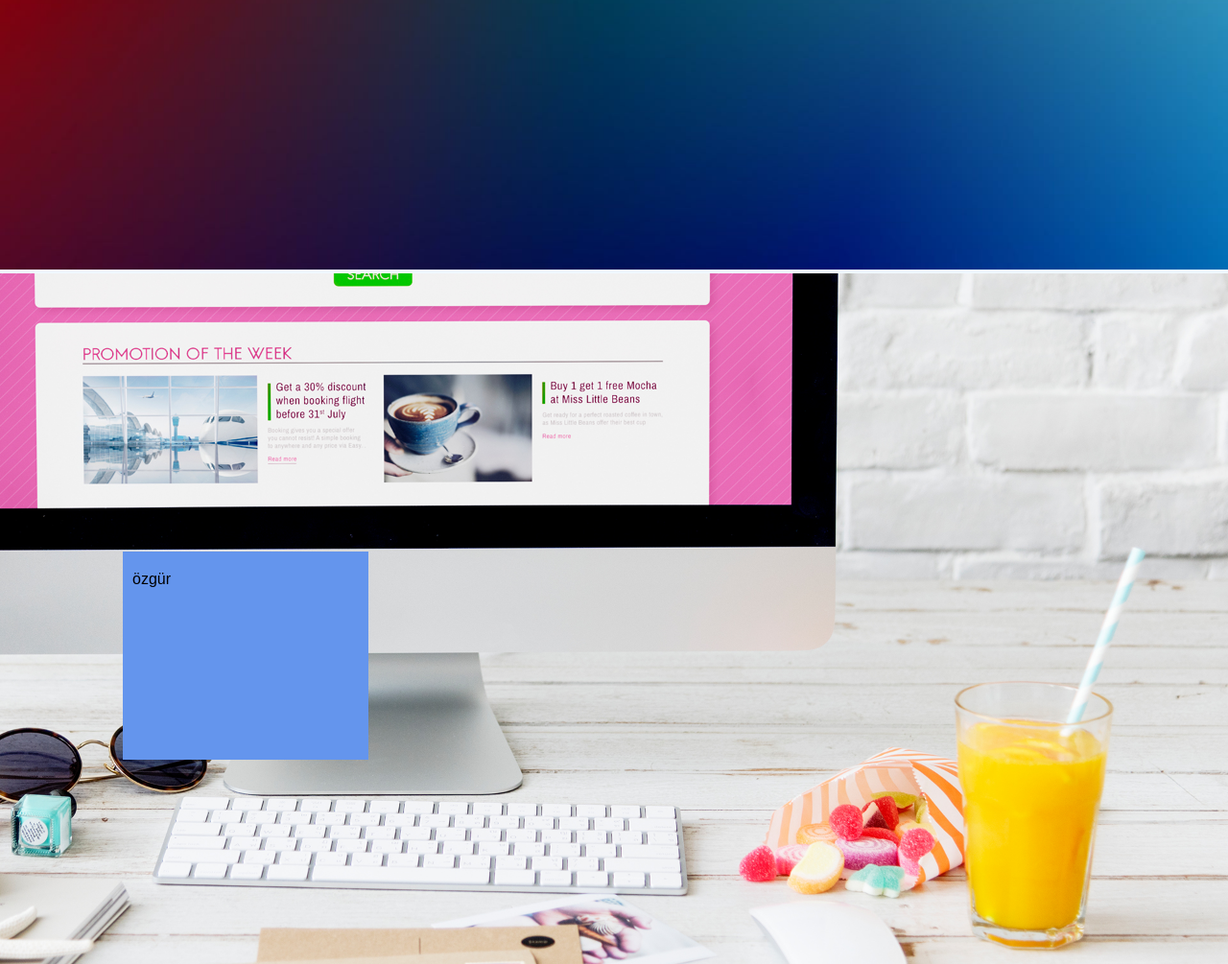
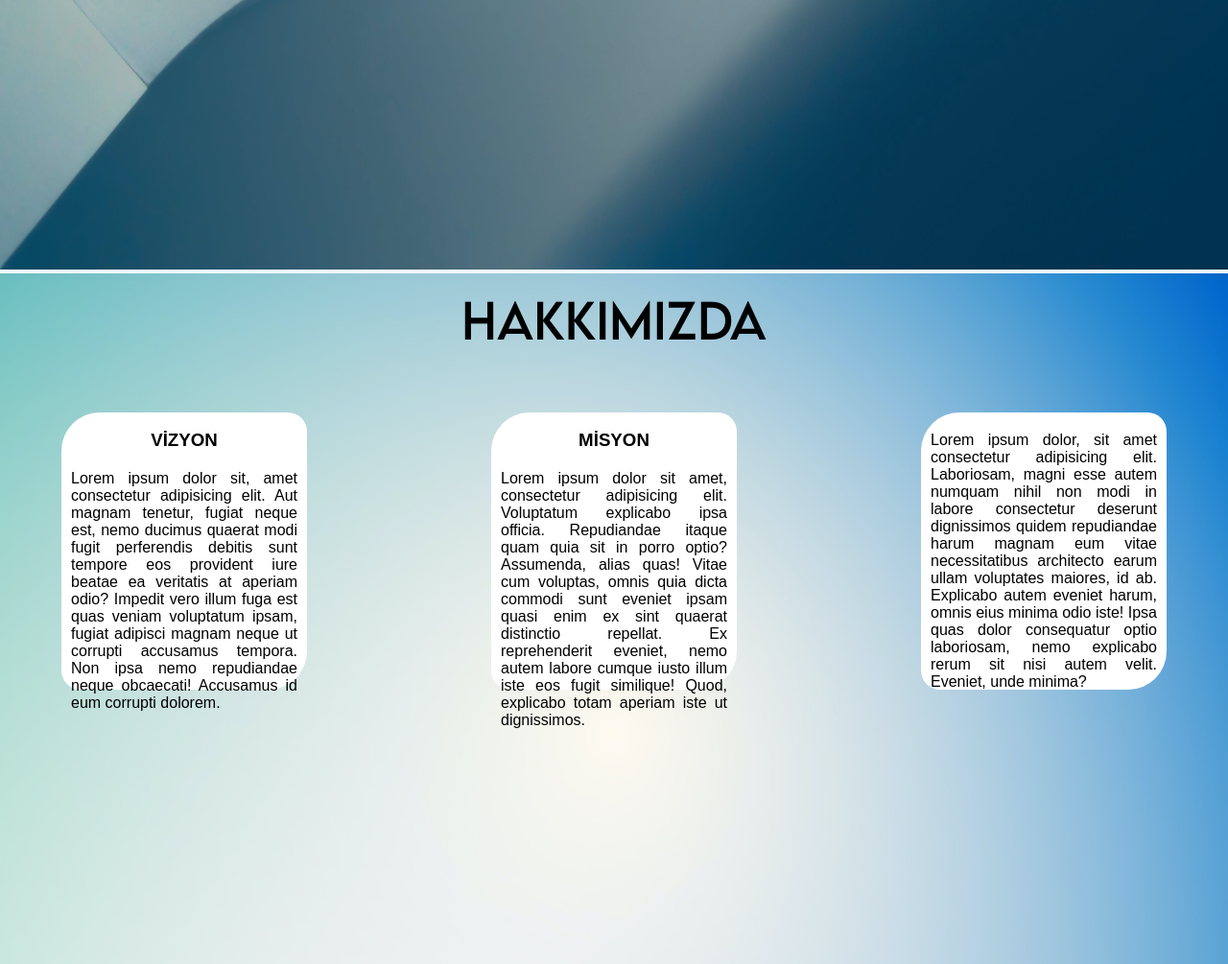
Before and after one commit to muhammedmnx/bsk, a plain HTML site: page index.html in a window 1280 px wide. Shown: the part 779-1784 px from the top of the page at 96% size. Drawn offline with Linux system fonts and the light colour scheme.

Commit message:
about section completed

```diff
--- a/index.html
+++ b/index.html
@@ -5,13 +5,15 @@
     <meta charset="UTF-8">
     <meta name="viewport" content="width=device-width, initial-scale=1.0">
     <title>BSK</title>
+    <link rel="icon" type="image/jpg" sizes="32x32" href="images/logo.jpg">
+    <link rel="icon" type="image/jpg" sizes="16x16" href="images/logo.jpg">
     <link rel="stylesheet" href="style.css">
     <link rel="stylesheet" href="https://cdnjs.cloudflare.com/ajax/libs/font-awesome/6.5.1/css/all.min.css">
 </head>
 
 <body>
     <div class="header">
-        <div class="logo">BSK<img src="" alt=""></div>
+        <div class="logo"><img src="images/logo.jpg" alt="logo" width="95"></div>
         <input type="checkbox" id="chk">
         <label for="chk" class="show-menu-btn">
             <i class="fas fa-bars"></i>
@@ -30,23 +32,45 @@
     </div>
 
     <div class="content" id="home">
-        <div class="img-txt">Hoş Geldiniz</div>
-        <img src="images/bg.jpg" alt="con1" height="960">
+        <div class="img-txt img-txt-home">Hoş Geldiniz</div>
+        <img src="images/con2.jpg" alt="con1" height="960">
     </div>
 
     <div class="content" id="about">
-        <img src="images/content2.jpg" alt="con2">
+        <div class="img-txt-about">Hakkımızda</div>
+        <img src="images/se2.jpg" alt="con2" height="960">
 
         <div class="box">
-            <p>özgür</p>
-        </div>
-        <!-- bu kutuların nasıl aynı anda koyulacağını araştır. -->
-        <div class="box">
-            <p>özgür</p>
+            <br>
+            <center>
+                <h3>VİZYON</h3>
+            </center>
+            <p>Lorem ipsum dolor sit, amet consectetur adipisicing elit. Aut magnam tenetur, fugiat neque est, nemo
+                ducimus quaerat modi fugit perferendis debitis sunt tempore eos provident iure beatae ea veritatis at
+                aperiam odio? Impedit vero illum fuga est quas veniam voluptatum ipsam, fugiat adipisci magnam neque ut
+                corrupti accusamus tempora. Non ipsa nemo repudiandae neque obcaecati! Accusamus id eum corrupti
+                dolorem.</p>
         </div>
 
-        <div class="box">
-            <p>özgür</p>
+        <!-- bu kutuların nasıl aynı anda koyulacağını araştır. -->
+        <div class="box box-box-2">
+            <br>
+            <center>
+                <h3>MİSYON</h3>
+            </center>
+            <p>Lorem ipsum dolor sit amet, consectetur adipisicing elit. Voluptatum explicabo ipsa officia. Repudiandae
+                itaque quam quia sit in porro optio? Assumenda, alias quas! Vitae cum voluptas, omnis quia dicta commodi
+                sunt eveniet ipsam quasi enim ex sint quaerat distinctio repellat. Ex reprehenderit eveniet, nemo autem
+                labore cumque iusto illum iste eos fugit similique! Quod, explicabo totam aperiam iste ut dignissimos.
+            </p>
+        </div>
+
+        <div class="box box-box-3">
+            <p>Lorem ipsum dolor, sit amet consectetur adipisicing elit. Laboriosam, magni esse autem numquam nihil non
+                modi in labore consectetur deserunt dignissimos quidem repudiandae harum magnam eum vitae necessitatibus
+                architecto earum ullam voluptates maiores, id ab. Explicabo autem eveniet harum, omnis eius minima odio
+                iste! Ipsa quas dolor consequatur optio laboriosam, nemo explicabo rerum sit nisi autem velit. Eveniet,
+                unde minima?</p>
         </div>
 
     </div>
--- a/style.css
+++ b/style.css
@@ -27,7 +27,6 @@ body {
 }
 
 .logo {
-    line-height: 100px;
     float: left;
     cursor: pointer;
 }
@@ -94,16 +93,45 @@ body {
     left: 50%;
     transform: translate(-50%, -50%);
     font-size: 100px;
-    font-weight: bold;
-    font-family: lemonmilk-light;
+    font-family: lemonmilk;
     text-align: justify;
+}
+
+.img-txt-about {
+    position: absolute;
+    top: 5%;
+    left: 50%;
+    transform: translate(-50%, -50%);
+    font-size: 50px;
+    font-family: lemonmilk;
 }
 
 .box {
     width: 20%;
     height: 30%;
     position: absolute;
-    top: 40%;
-    left: 10%;
-    background-color: cornflowerblue;
+    top: 15%;
+    left: 5%;
+    background-color: rgb(255, 255, 255);
+    border-radius: 40px 20px;
 }
+
+.box-box-2 {
+    width: 20%;
+    height: 30%;
+    position: absolute;
+    top: 15%;
+    left: 40%;
+    background-color: rgb(255, 255, 255);
+    border-radius: 40px 20px;
+}
+
+.box-box-3 {
+    width: 20%;
+    height: 30%;
+    position: absolute;
+    top: 15%;
+    left: 75%;
+    background-color: rgb(255, 255, 255);
+    border-radius: 40px 20px;
+}
```
Also changed, not shown: images/con2.jpg (added), images/logo.jpg (added), images/se2.jpg (added).
